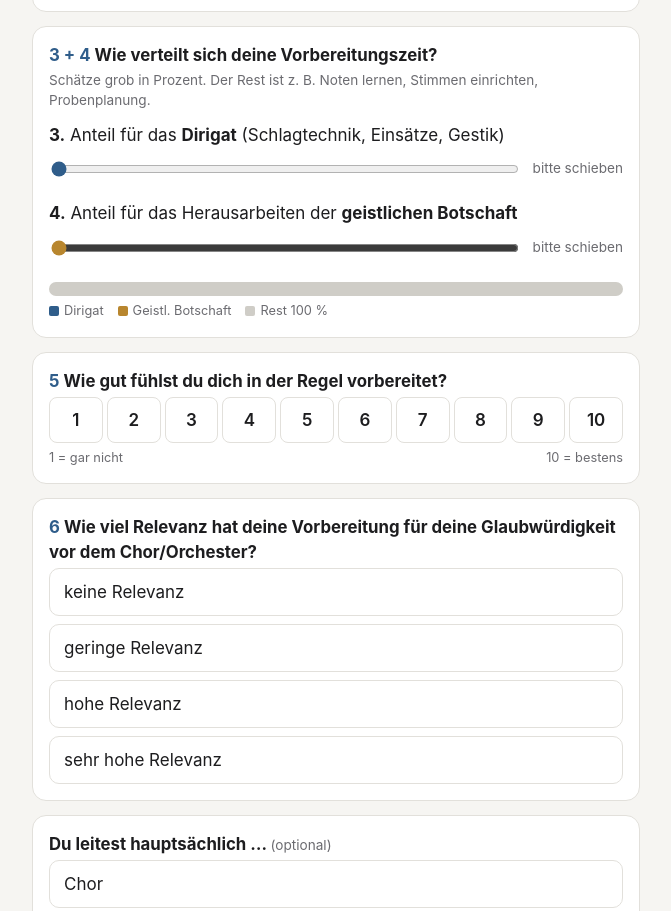
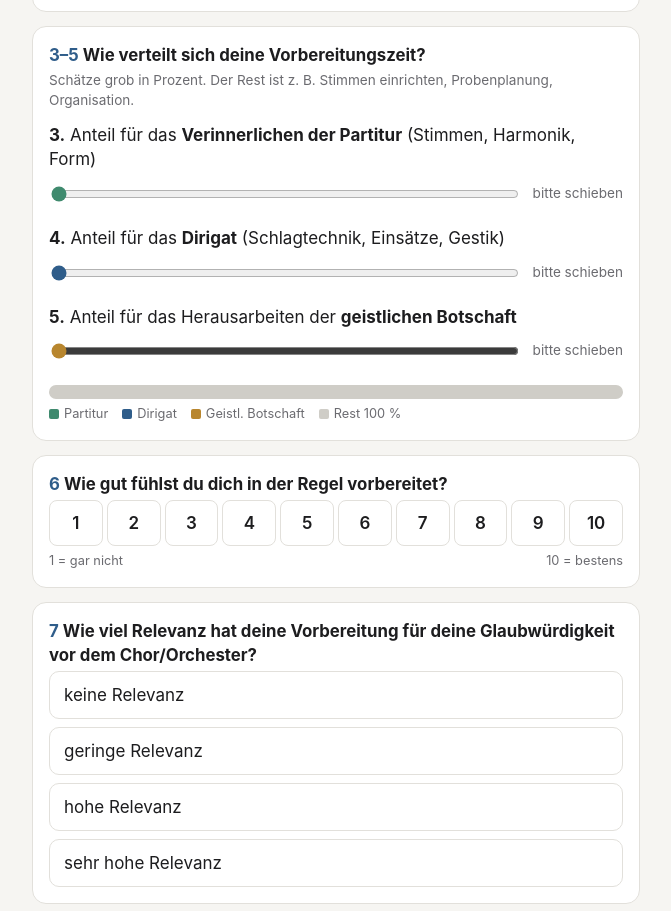
Before and after one commit to eckstaedt/umfrage, a plain HTML site: page public/index.html in a window 1280 px wide. Shown: the part 876-1787 px from the top of the page, without its empty margins (304-975 px from the left). Drawn offline with Linux system fonts and the light colour scheme.

Commit message:
Schieberegler 'Partitur verinnerlichen' ergänzt
Co-Authored-By: Claude Opus 5.5 <noreply@anthropic.com>
Claude-Session: https://claude.ai/code/session_0162rZKpLWE4dd4jfuYxqap9

```diff
--- a/public/index.html
+++ b/public/index.html
@@ -10,7 +10,7 @@
 <body>
 <main id="app">
   <h1>Umfrage zur Dirigententagung</h1>
-  <p class="lead">Wie bereitest du dich auf ein Werk vor? 6 kurze Fragen, ca. 2–3 Minuten. <strong>Komplett anonym</strong>.</p>
+  <p class="lead">Wie bereitest du dich auf ein Werk vor? 7 kurze Fragen, ca. 2–3 Minuten. <strong>Komplett anonym</strong>.</p>
 
   <form id="f" novalidate>
     <section class="q" data-q="zeit">
@@ -37,23 +37,30 @@
     </section>
 
     <section class="q" data-q="anteile">
-      <h2><span class="num">3 + 4</span>Wie verteilt sich deine Vorbereitungszeit?</h2>
-      <p class="hint">Schätze grob in Prozent. Der Rest ist z.&nbsp;B. Noten lernen, Stimmen einrichten, Probenplanung.</p>
+      <h2><span class="num">3–5</span>Wie verteilt sich deine Vorbereitungszeit?</h2>
+      <p class="hint">Schätze grob in Prozent. Der Rest ist z.&nbsp;B. Stimmen einrichten, Probenplanung, Organisation.</p>
 
-      <p style="margin:0 0 2px"><strong>3.</strong> Anteil für das <strong>Dirigat</strong> (Schlagtechnik, Einsätze, Gestik)</p>
+      <p style="margin:0 0 2px"><strong>3.</strong> Anteil für das <strong>Verinnerlichen der Partitur</strong> (Stimmen, Harmonik, Form)</p>
+      <div class="slider-row p untouched" id="row-p">
+        <input type="range" id="partitur" min="0" max="100" step="5" value="0" aria-label="Anteil Partitur verinnerlichen in Prozent">
+        <span class="val" id="val-p">bitte schieben</span>
+      </div>
+
+      <p style="margin:12px 0 2px"><strong>4.</strong> Anteil für das <strong>Dirigat</strong> (Schlagtechnik, Einsätze, Gestik)</p>
       <div class="slider-row untouched" id="row-d">
         <input type="range" id="dirigat" min="0" max="100" step="5" value="0" aria-label="Anteil Dirigat in Prozent">
         <span class="val" id="val-d">bitte schieben</span>
       </div>
 
-      <p style="margin:12px 0 2px"><strong>4.</strong> Anteil für das Herausarbeiten der <strong>geistlichen Botschaft</strong></p>
+      <p style="margin:12px 0 2px"><strong>5.</strong> Anteil für das Herausarbeiten der <strong>geistlichen Botschaft</strong></p>
       <div class="slider-row b untouched" id="row-b">
         <input type="range" id="botschaft" min="0" max="100" step="5" value="0" aria-label="Anteil geistliche Botschaft in Prozent">
         <span class="val" id="val-b">bitte schieben</span>
       </div>
 
-      <div class="split" aria-hidden="true"><div class="d" id="bar-d" style="width:0"></div><div class="b" id="bar-b" style="width:0"></div></div>
+      <div class="split" aria-hidden="true"><div class="p" id="bar-p" style="width:0"></div><div class="d" id="bar-d" style="width:0"></div><div class="b" id="bar-b" style="width:0"></div></div>
       <div class="legend">
+        <span><i style="background:var(--accent3)"></i>Partitur</span>
         <span><i style="background:var(--accent)"></i>Dirigat</span>
         <span><i style="background:var(--accent2)"></i>Geistl. Botschaft</span>
         <span><i style="background:var(--rest)"></i>Rest <span id="val-r">100&nbsp;%</span></span>
@@ -61,13 +68,13 @@
     </section>
 
     <section class="q" data-q="vorbereitet">
-      <h2><span class="num">5</span>Wie gut fühlst du dich in der Regel vorbereitet?</h2>
+      <h2><span class="num">6</span>Wie gut fühlst du dich in der Regel vorbereitet?</h2>
       <div class="scale" id="scale"></div>
       <div class="scale-ends"><span>1 = gar nicht</span><span>10 = bestens</span></div>
     </section>
 
     <section class="q" data-q="relevanz">
-      <h2><span class="num">6</span>Wie viel Relevanz hat deine Vorbereitung für deine Glaubwürdigkeit vor dem Chor/Orchester?</h2>
+      <h2><span class="num">7</span>Wie viel Relevanz hat deine Vorbereitung für deine Glaubwürdigkeit vor dem Chor/Orchester?</h2>
       <div class="choices">
         <label><input type="radio" name="relevanz" value="1">keine Relevanz</label>
         <label><input type="radio" name="relevanz" value="2">geringe Relevanz</label>
@@ -111,26 +118,24 @@
   }
 
   // Schieberegler: Summe ≤ 100 %
-  const d = document.getElementById('dirigat'), b = document.getElementById('botschaft');
-  const touched = { d: false, b: false };
+  const sl = { p: document.getElementById('partitur'), d: document.getElementById('dirigat'), b: document.getElementById('botschaft') };
+  const touched = { p: false, d: false, b: false };
+  const sum = () => +sl.p.value + +sl.d.value + +sl.b.value;
   function render() {
-    const dv = +d.value, bv = +b.value;
-    document.getElementById('val-d').textContent = touched.d ? dv + ' %' : 'bitte schieben';
-    document.getElementById('val-b').textContent = touched.b ? bv + ' %' : 'bitte schieben';
-    document.getElementById('row-d').classList.toggle('untouched', !touched.d);
-    document.getElementById('row-b').classList.toggle('untouched', !touched.b);
-    document.getElementById('bar-d').style.width = dv + '%';
-    document.getElementById('bar-b').style.width = bv + '%';
-    document.getElementById('val-r').textContent = (100 - dv - bv) + ' %';
+    for (const k in sl) {
+      document.getElementById('val-' + k).textContent = touched[k] ? sl[k].value + ' %' : 'bitte schieben';
+      document.getElementById('row-' + k).classList.toggle('untouched', !touched[k]);
+      document.getElementById('bar-' + k).style.width = sl[k].value + '%';
+    }
+    document.getElementById('val-r').textContent = (100 - sum()) + '\u00a0%';
   }
-  function onInput(me, other, key) {
-    touched[key] = true;
-    if (+me.value + +other.value > 100) me.value = 100 - +other.value;
+  for (const k in sl) sl[k].addEventListener('input', () => {
+    touched[k] = true;
+    const over = sum() - 100;
+    if (over > 0) sl[k].value = +sl[k].value - over;
     render();
     document.querySelector('[data-q=anteile]').classList.remove('missing');
-  }
-  d.addEventListener('input', () => onInput(d, b, 'd'));
-  b.addEventListener('input', () => onInput(b, d, 'b'));
+  });
   render();
 
   const form = document.getElementById('f');
@@ -145,14 +150,14 @@
     const val = n => (form.querySelector(`input[name="${n}"]:checked`) || {}).value;
     const data = {
       zeit: val('zeit'), auswahl: val('auswahl'),
-      dirigat: +d.value, botschaft: +b.value,
+      partitur: +sl.p.value, dirigat: +sl.d.value, botschaft: +sl.b.value,
       vorbereitet: +val('vorbereitet') || null, relevanz: val('relevanz'),
       ensemble: val('ensemble') || '', kommentar: form.kommentar.value,
     };
     const missing = [];
     if (!data.zeit) missing.push('zeit');
     if (!data.auswahl) missing.push('auswahl');
-    if (!touched.d || !touched.b) missing.push('anteile');
+    if (!touched.p || !touched.d || !touched.b) missing.push('anteile');
     if (!data.vorbereitet) missing.push('vorbereitet');
     if (!data.relevanz) missing.push('relevanz');
     if (missing.length) {
--- a/public/style.css
+++ b/public/style.css
@@ -8,6 +8,7 @@
   --accent-soft: #dbe6f1;
   --accent2: #b8862e;
   --accent2-soft: #f1e5cd;
+  --accent3: #3f8a6e;
   --rest: #cfcdc7;
   --ok: #2e7d4f;
   --err: #b3261e;
@@ -23,6 +24,7 @@
     --accent-soft: #243547;
     --accent2: #e0b25c;
     --accent2-soft: #3d3220;
+    --accent3: #6cc4a1;
     --rest: #3a3a40;
     --ok: #6fcf97;
     --err: #f28b82;
@@ -79,9 +81,11 @@ h1 { font-size: 1.5rem; margin: 8px 0 4px; line-height: 1.2; }
 .slider-row { display: flex; align-items: center; gap: 12px; }
 .slider-row input[type=range] { flex: 1; height: 36px; accent-color: var(--accent); }
 .slider-row.b input[type=range] { accent-color: var(--accent2); }
+.slider-row.p input[type=range] { accent-color: var(--accent3); }
 .val { min-width: 4.2em; text-align: right; font-weight: 700; font-variant-numeric: tabular-nums; }
 .untouched .val { color: var(--muted); font-weight: 400; font-size: .85rem; }
 .split { display: flex; height: 14px; border-radius: 7px; overflow: hidden; background: var(--rest); margin: 14px 0 6px; }
+.split .p { background: var(--accent3); }
 .split .d { background: var(--accent); }
 .split .b { background: var(--accent2); }
 .legend { display: flex; flex-wrap: wrap; gap: 4px 14px; font-size: .8rem; color: var(--muted); }
```
Also changed, not shown: public/ergebnisse.html (+16 -14 lines), server.js (+4 -3 lines), 1 other file.
